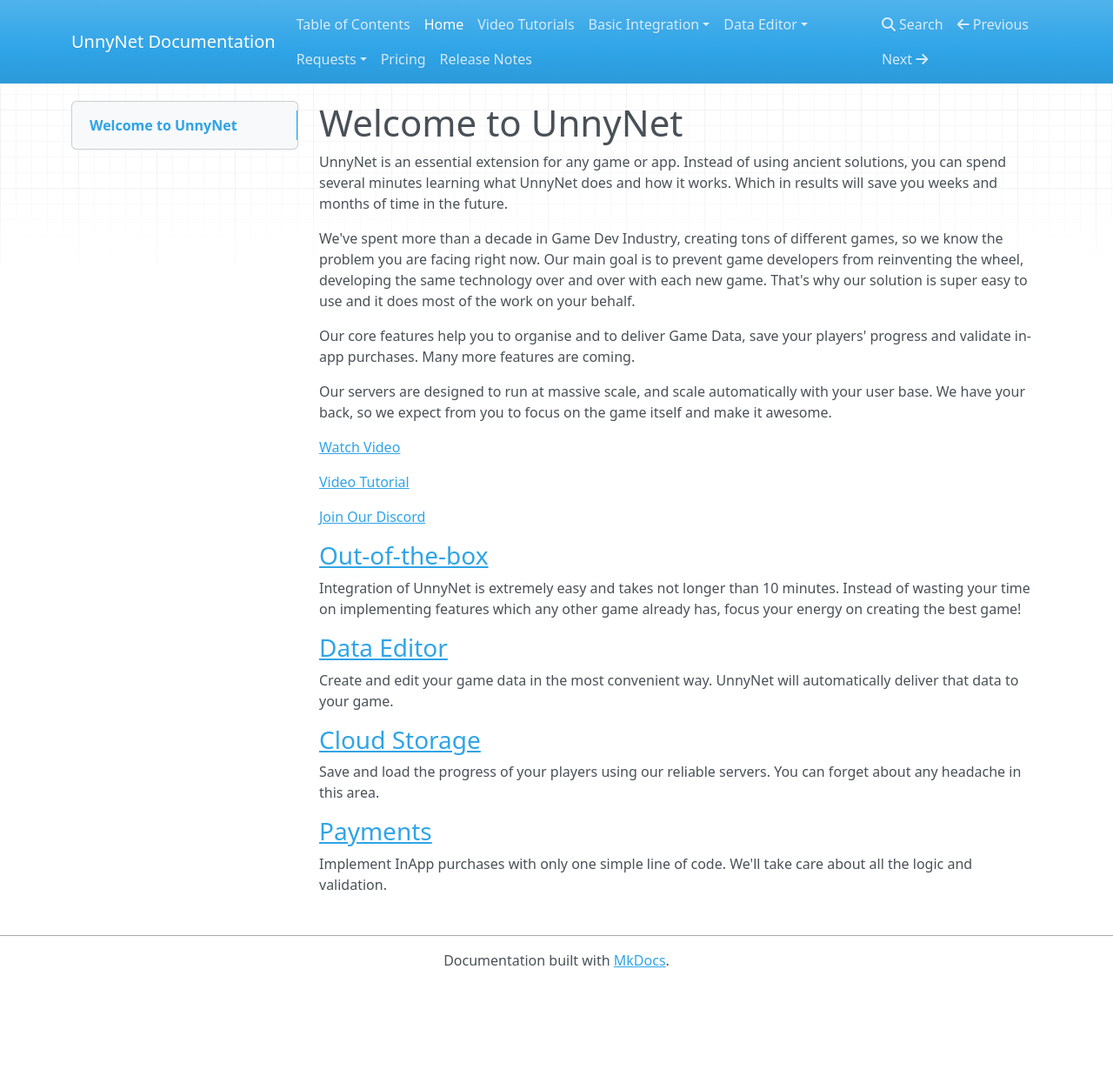
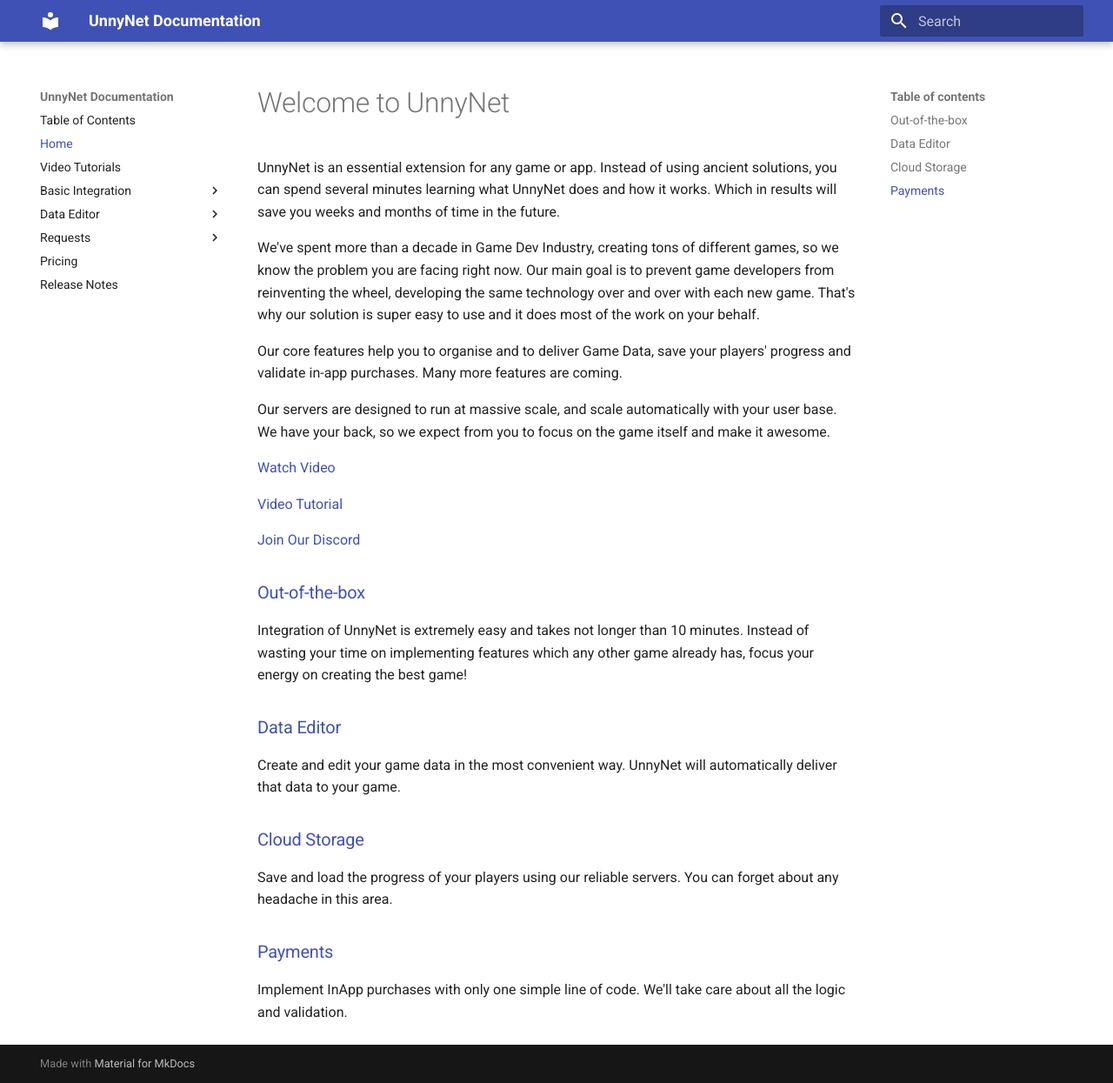
Before and after one commit to unnynet/unnynet-docs, an MkDocs documentation site: the page built from docs/index.md, in a window 1280 px wide and 1245 px high. Shown: the whole window at 87% size. Built offline with MkDocs 1.6.1 and Material for MkDocs 9.7.7, drawn with Linux system fonts in a browser that asks for light colours; nearby versions of some CDN libraries; some of the changed lines change nothing that is shown.

Commit message:
return normal design

```diff
--- a/mkdocs.yml
+++ b/mkdocs.yml
@@ -1,4 +1,17 @@
 site_name: UnnyNet Documentation
+
+# Documentation and theme
+theme:
+  name: 'material'
+  custom_dir: 'overrides'
+  language: 'en'
+  palette:
+    primary: 'indigo'
+    accent: 'indigo'
+  font:
+    text: 'Roboto'
+    code: 'Roboto Mono'
+  favicon: 'img/favicon.ico'
 
 nav:
     - Table of Contents: table.md
@@ -42,3 +55,20 @@
 google_analytics:
   - UA-125653723-3
   - auto
+
+# Extensions
+markdown_extensions:
+  - admonition
+  - codehilite:
+      linenums: False
+      guess_lang: False
+  - toc:
+      permalink: True
+  - markdown_fenced_code_tabs:
+      single_block_as_tab: False
+
+plugins:
+  - pdf-export:
+      combined: true
+  - search
+  - awesome-pages
```
